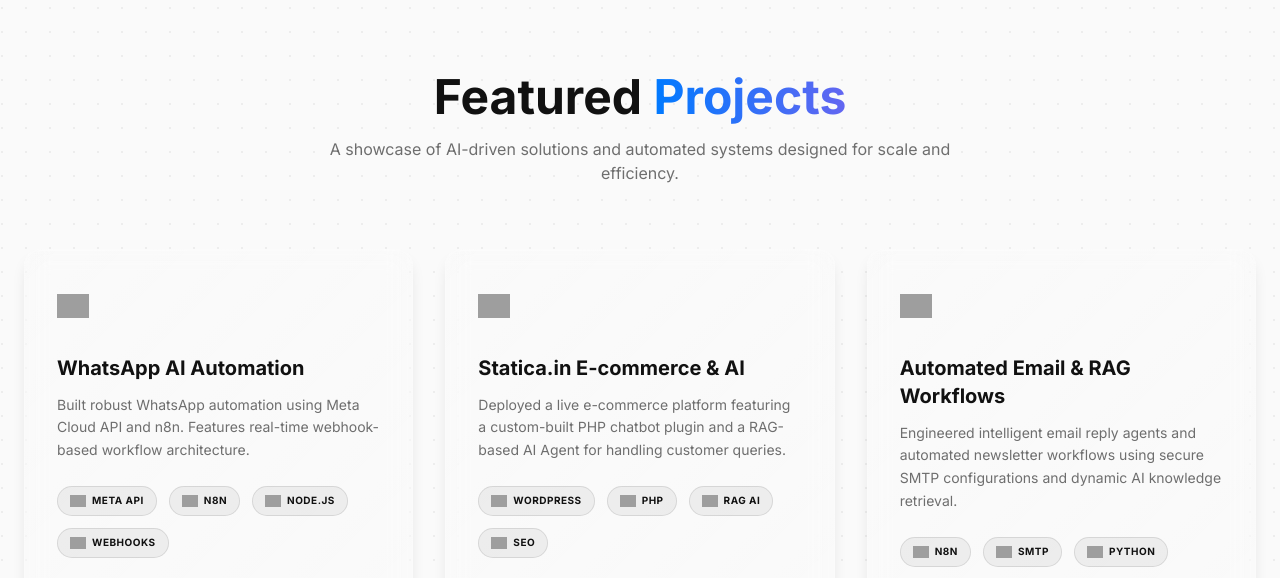
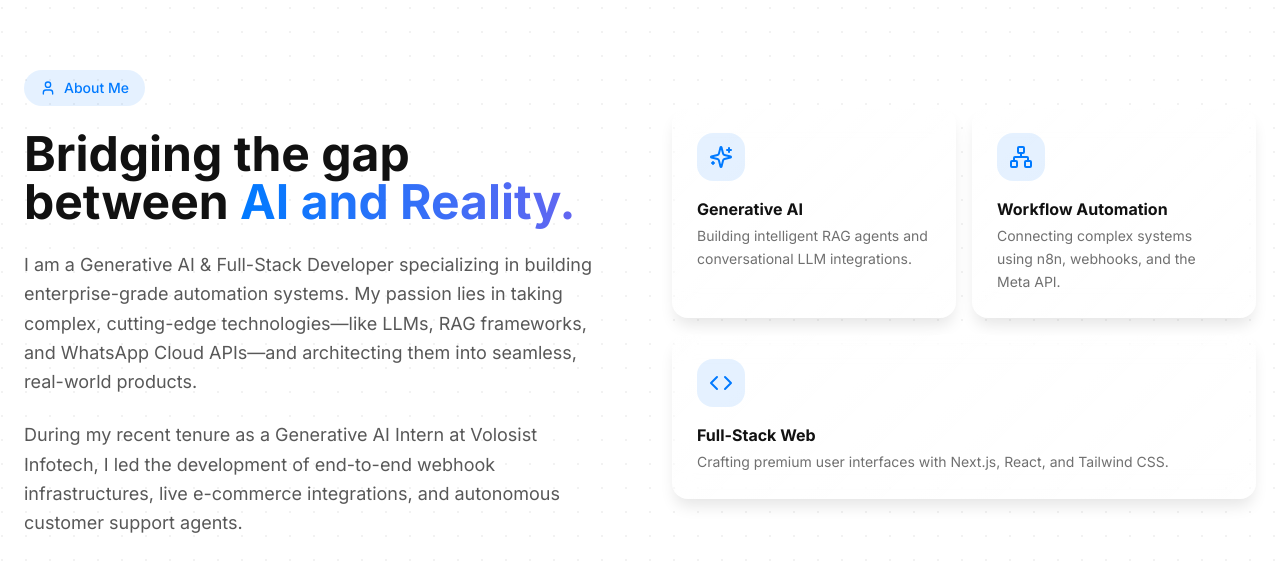
Before and after one commit to shantanuuh/portfolio, a Next.js app: page / in a window 1280 px wide. Shown: the part 810-1388 px from the top of the page. Built offline with nearby package versions, Linux system fonts and the light colour scheme; no server answers; grey boxes are pictures that could not be loaded.

Commit message:
feat: Add About Me section

```diff
--- a/src/app/page.tsx
+++ b/src/app/page.tsx
@@ -1,5 +1,6 @@
 import { Navbar } from "@/components/Navbar";
 import { Hero } from "@/components/Hero";
+import { About } from "@/components/About";
 import { Projects } from "@/components/Projects";
 import { Experience } from "@/components/Experience";
 import { Skills } from "@/components/Skills";
@@ -14,6 +15,7 @@ export default function Home() {
       <Hero />
 
       <div className="space-y-12">
+        <About />
         <Projects />
         <Experience />
         <Skills />
--- /dev/null
+++ b/src/components/About.tsx
@@ -0,0 +1,84 @@
+"use client";
+
+import { motion } from "framer-motion";
+import { User, Code, Sparkles, Network } from "lucide-react";
+
+export function About() {
+  const features = [
+    {
+      icon: <Sparkles className="w-6 h-6 text-primary" />,
+      title: "Generative AI",
+      description: "Building intelligent RAG agents and conversational LLM integrations.",
+    },
+    {
+      icon: <Network className="w-6 h-6 text-primary" />,
+      title: "Workflow Automation",
+      description: "Connecting complex systems using n8n, webhooks, and the Meta API.",
+    },
+    {
+      icon: <Code className="w-6 h-6 text-primary" />,
+      title: "Full-Stack Web",
+      description: "Crafting premium user interfaces with Next.js, React, and Tailwind CSS.",
+    },
+  ];
+
+  return (
+    <section id="about" className="py-20 relative overflow-hidden">
+      <div className="max-w-7xl mx-auto px-6">
+        <div className="flex flex-col md:flex-row gap-16 items-center">
+
+          {/* Text Content */}
+          <motion.div
+            initial={{ opacity: 0, x: -30 }}
+            whileInView={{ opacity: 1, x: 0 }}
+            className="flex-1 space-y-6"
+          >
+            <div className="inline-flex items-center gap-2 px-4 py-2 rounded-full bg-primary/10 text-primary text-sm font-medium">
+              <User size={16} />
+              <span>About Me</span>
+            </div>
+
+            <h2 className="text-3xl md:text-5xl font-bold">
+              Bridging the gap between <span className="text-gradient">AI and Reality.</span>
+            </h2>
+
+            <p className="text-lg text-foreground/70 leading-relaxed">
+              I am a Generative AI & Full-Stack Developer specializing in building enterprise-grade automation systems. My passion lies in taking complex, cutting-edge technologies—like LLMs, RAG frameworks, and WhatsApp Cloud APIs—and architecting them into seamless, real-world products.
+            </p>
+            <p className="text-lg text-foreground/70 leading-relaxed">
+              During my recent tenure as a Generative AI Intern at Volosist Infotech, I led the development of end-to-end webhook infrastructures, live e-commerce integrations, and autonomous customer support agents.
+            </p>
+          </motion.div>
+
+          {/* Feature Grid */}
+          <motion.div
+            initial={{ opacity: 0, x: 30 }}
+            whileInView={{ opacity: 1, x: 0 }}
+            className="flex-1 grid grid-cols-1 sm:grid-cols-2 gap-4 w-full"
+          >
+            {features.map((feature, i) => (
+              <motion.div
+                key={i}
+                initial={{ opacity: 0, y: 20 }}
+                whileInView={{ opacity: 1, y: 0 }}
+                transition={{ delay: i * 0.1 }}
+                className={`glass-card p-6 flex flex-col gap-4 hover:bg-foreground/[0.02] transition-colors ${
+                  i === 2 ? "sm:col-span-2" : ""
+                }`}
+              >
+                <div className="w-12 h-12 rounded-2xl bg-primary/10 flex items-center justify-center">
+                  {feature.icon}
+                </div>
+                <div>
+                  <h3 className="font-bold mb-1">{feature.title}</h3>
+                  <p className="text-sm text-foreground/60 leading-relaxed">{feature.description}</p>
+                </div>
+              </motion.div>
+            ))}
+          </motion.div>
+
+        </div>
+      </div>
+    </section>
+  );
+}
```
